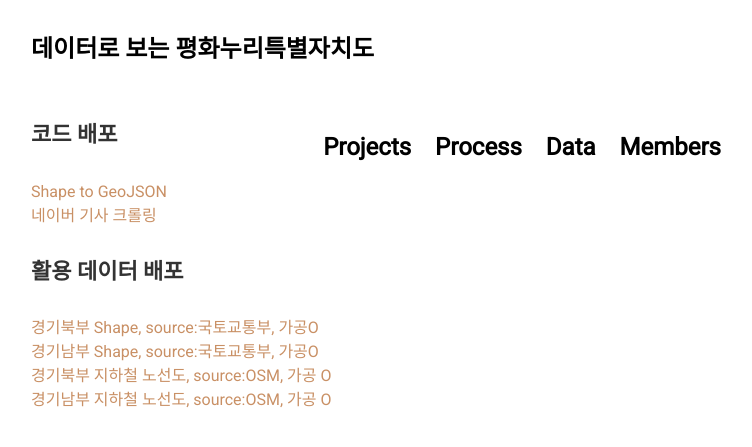
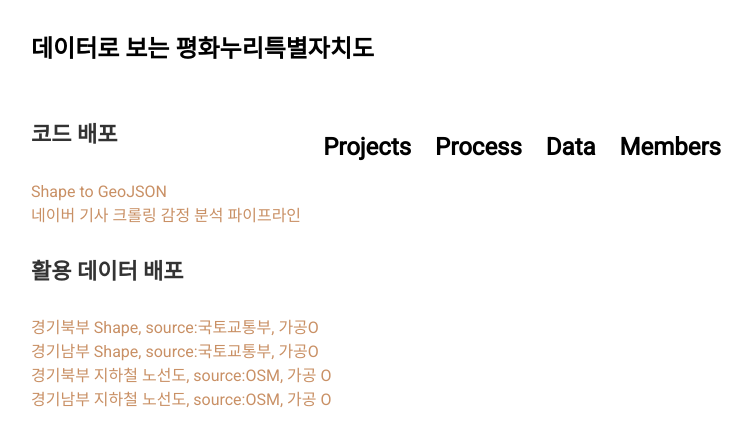
Before and after one commit to jinuew/SICM2002-6, a Jekyll site: the page built from pages/about.md, in a window 1280 px wide. Shown: the top 447 px of the page, without its empty margins (264-1016 px from the left). Built offline with Jekyll 4.4.1, drawn with Linux system fonts in a browser that asks for light colours; nearby versions of some CDN libraries.

Commit message:
Update about.md

```diff
--- a/pages/about.md
+++ b/pages/about.md
@@ -8,6 +8,7 @@ permalink: /about
 
 [Shape to GeoJSON](https://github.com/jinuew/sicm2002-6/blob/main/assets/Code/Shape_to_GeoJSON.ipynb)<br>
 [네이버 기사 크롤링](https://github.com/jinuew/sicm2002-6/blob/main/assets/Code/네이버기사 크롤링.ipynb)
+[감정 분석 파이프라인](https://github.com/jinuew/sicm2002-6/blob/main/assets/Code/감정분석 코드.ipynb)
 
 #### 활용 데이터 배포
 
```
